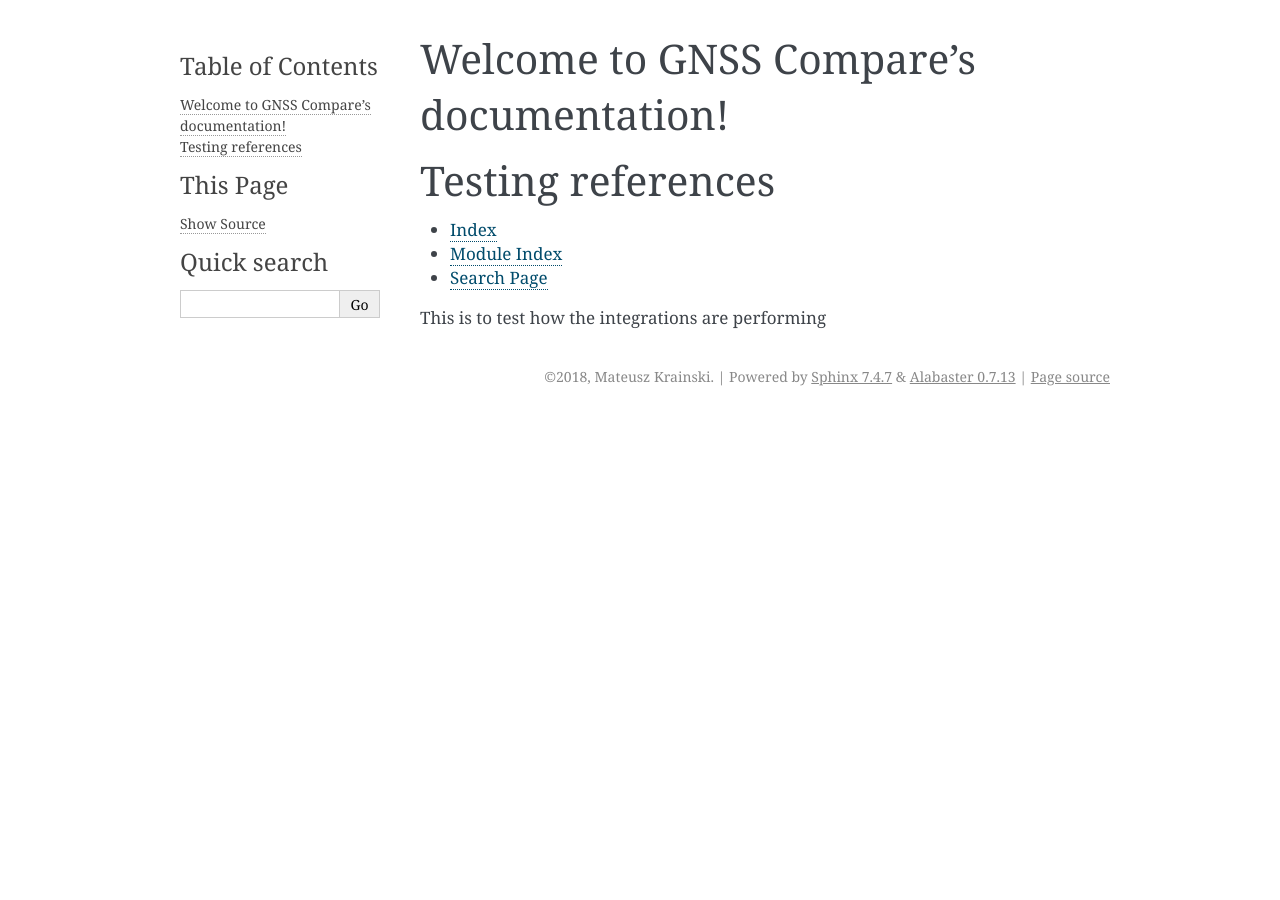
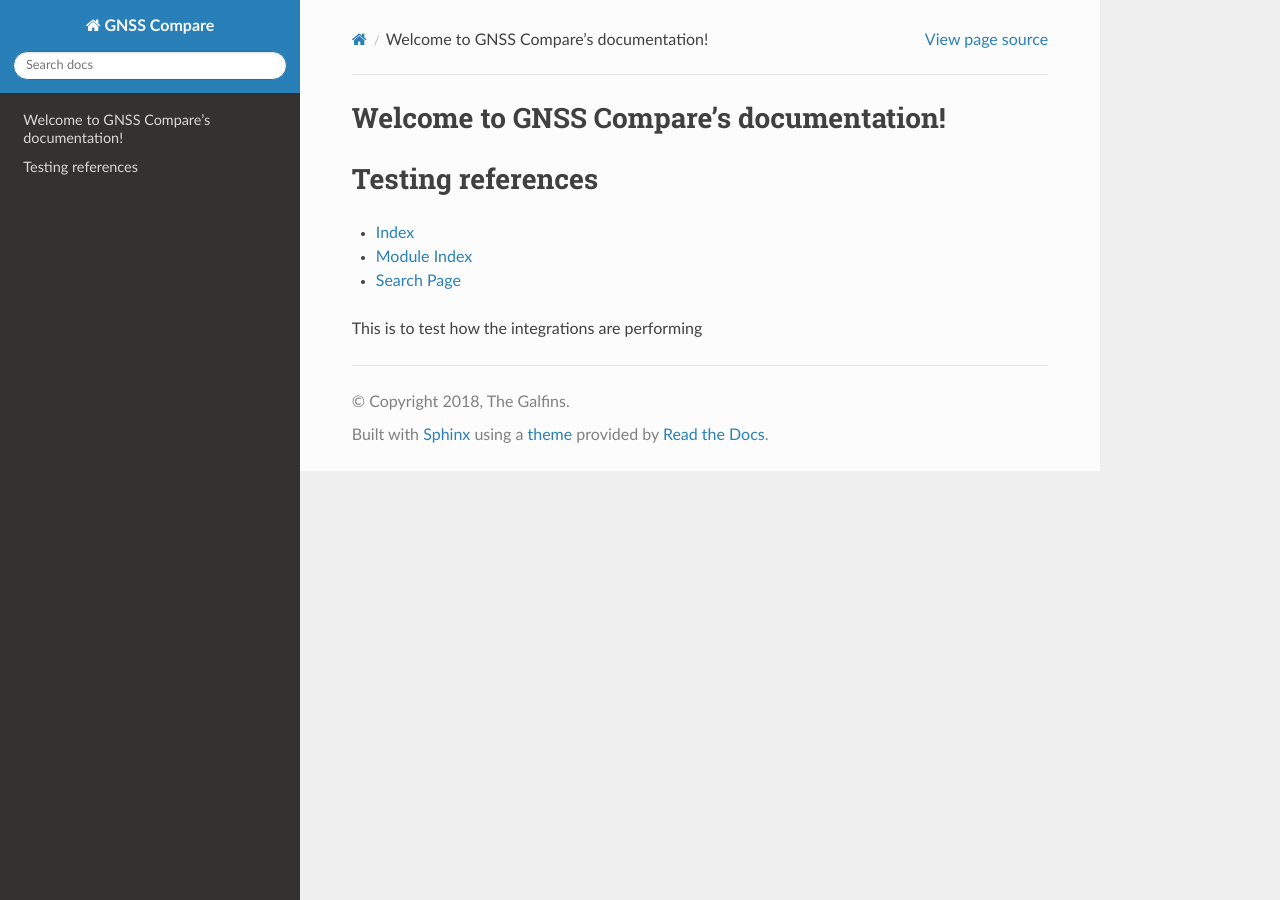
Before and after one commit to TheGalfins/GNSS_Compare, a Sphinx documentation site: the page built from docs/index.rst, in a window 1280 px wide. Built offline with Sphinx 7.4.7 and the Read the Docs theme 2.0.0, drawn with Linux system fonts in a browser that asks for light colours.

Commit message:
updated conf

```diff
--- a/docs/conf.py
+++ b/docs/conf.py
@@ -20,7 +20,7 @@
 # -- Project information -----------------------------------------------------
 
 project = 'GNSS Compare'
-copyright = '2018, Mateusz Krainski'
+copyright = '2018, The Galfins'
 author = 'Mateusz Krainski'
 
 # The short X.Y version
@@ -74,7 +74,7 @@ pygments_style = 'sphinx'
 # The theme to use for HTML and HTML Help pages.  See the documentation for
 # a list of builtin themes.
 #
-html_theme = 'alabaster'
+html_theme = 'sphinx_rtd_theme'
 
 # Theme options are theme-specific and customize the look and feel of a theme
 # further.  For a list of options available for each theme, see the
```
